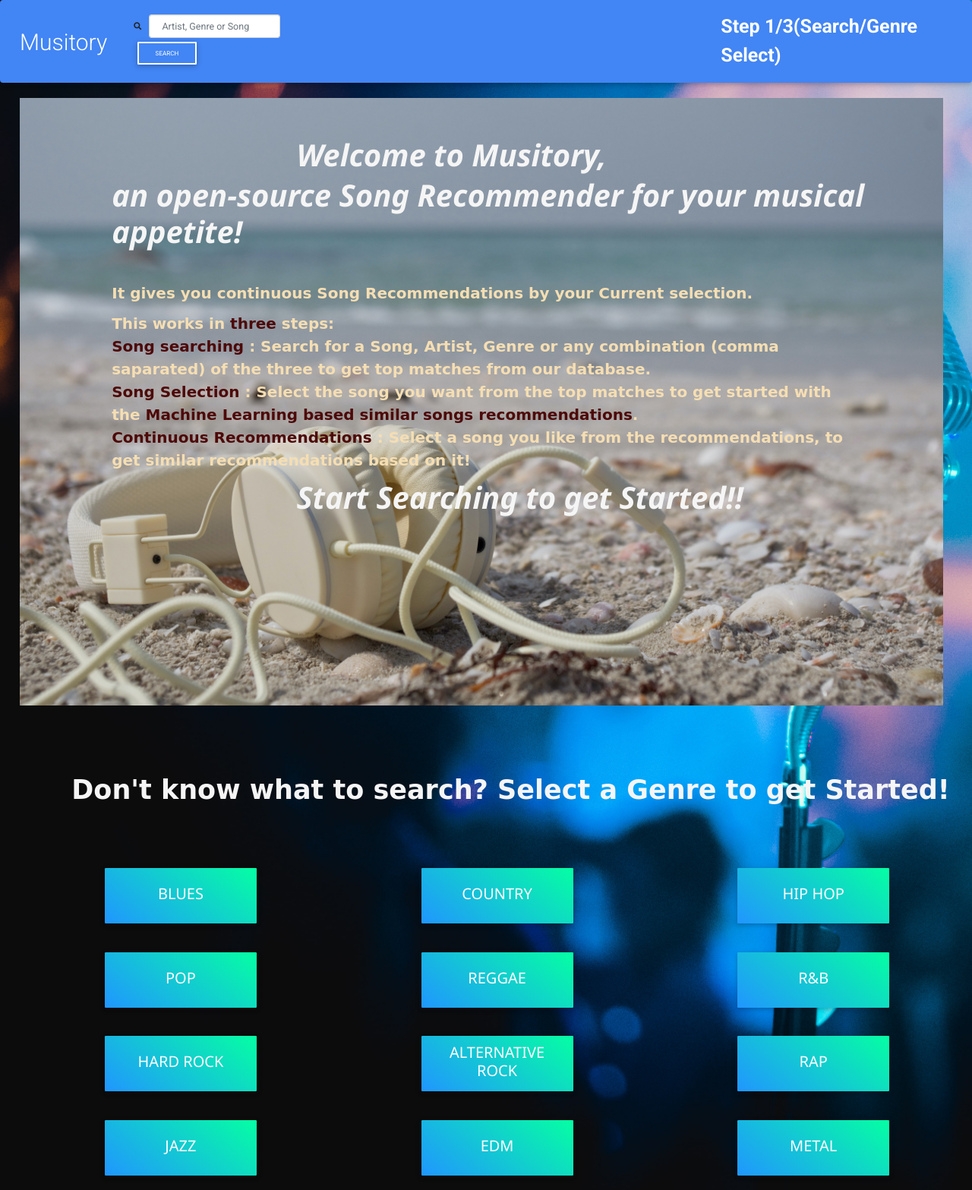
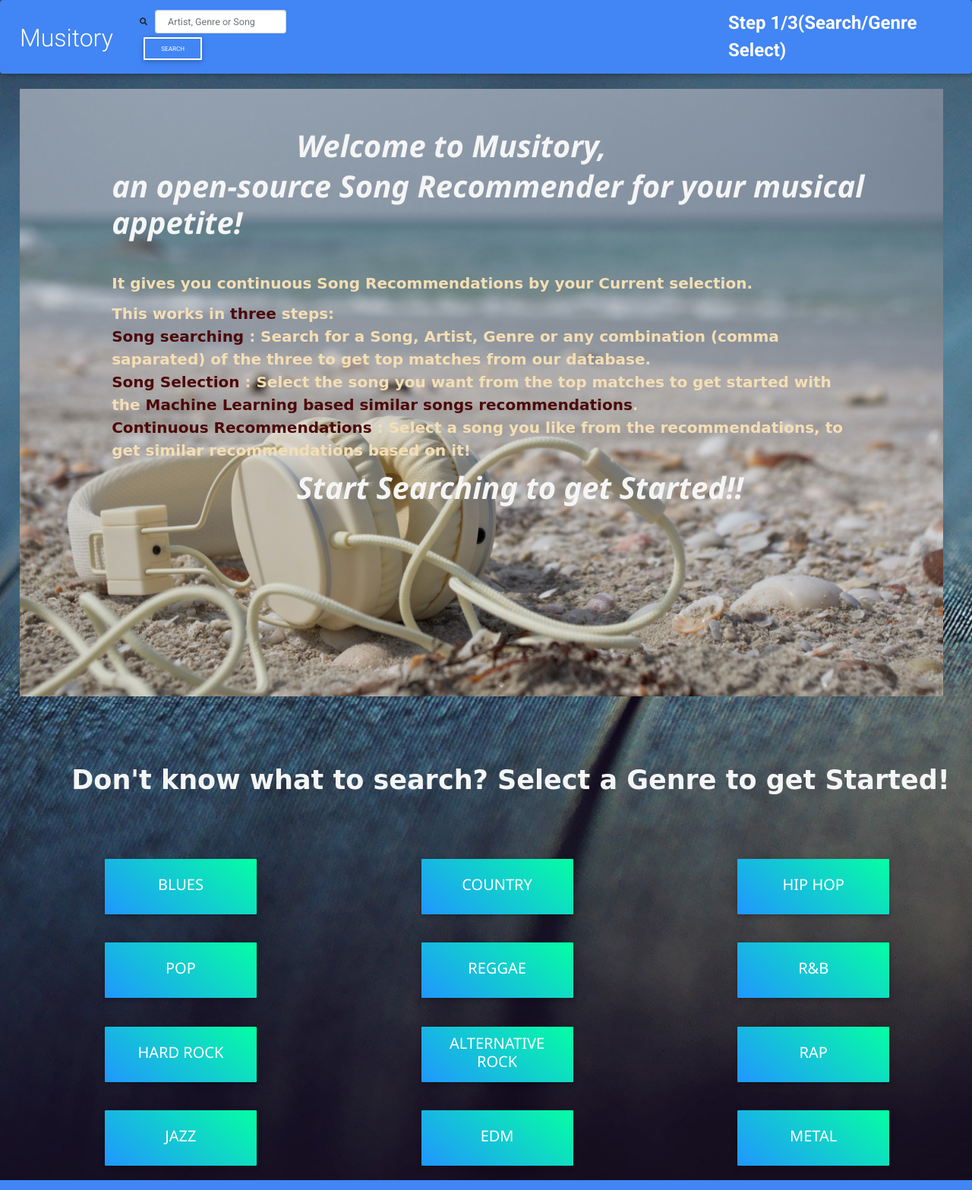
Before and after one commit to adityadate1997/song_recomendation_jtp, a Django app: page / in a window 1280 px wide. Shown: the whole page at 76% size. Run offline with Django 3.2, Linux system fonts and the light colour scheme; some libraries are stand-ins or nearby versions.

Commit message:
Version 1.3 ( CSS Update)

```diff
--- a/Main_Project_code/app/static/style.css
+++ b/Main_Project_code/app/static/style.css
@@ -1,5 +1,5 @@
 body{
-    background: white url("images/background_2.jpg");
+    background: white url("images/background_7.jpg");
     background-size: cover;
 }
 
@@ -15,7 +15,7 @@ h1{
 
 }
 .navbar-brand{
-    font-size: 30px;
+    font-size: xx-large;
 }
 
 
@@ -26,10 +26,10 @@ h2{
 }
 
 .navbar-text{
-    margin-top: 5px;
-    margin-bottom: 7px;
+    margin-top: 0.1%;
+    margin-bottom: 0.1%;
     font-weight: bold;
-    font-size: 25px;
+    font-size: x-large;
 }
 
 .navbar-dark .navbar-text {
```
Also changed, not shown: Main_Project_code/app/static/result.css (+19 -3 lines), Main_Project_code/app/static/images/background_6.jpg (added), Main_Project_code/app/static/images/background_7.jpg (added).
